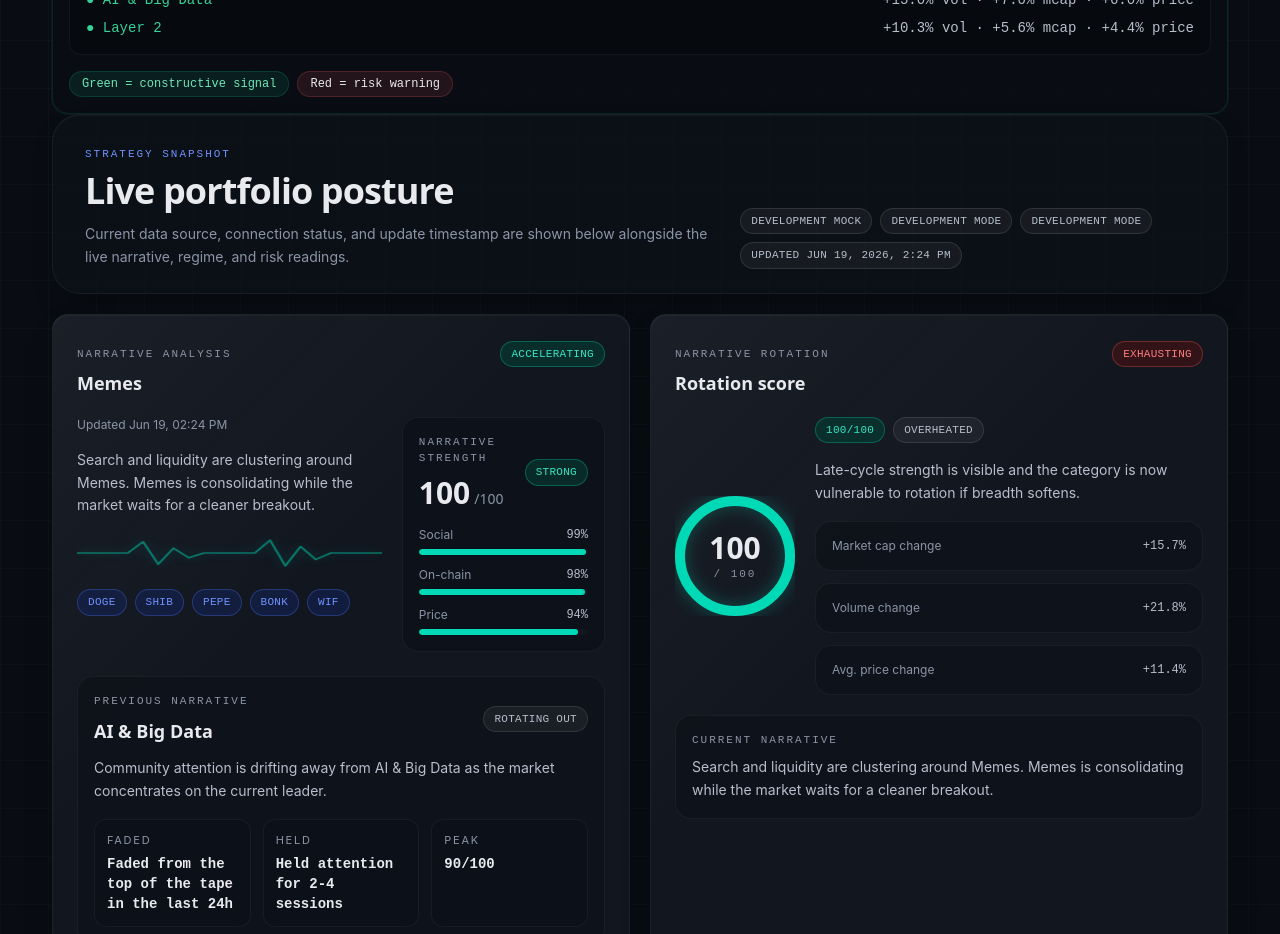
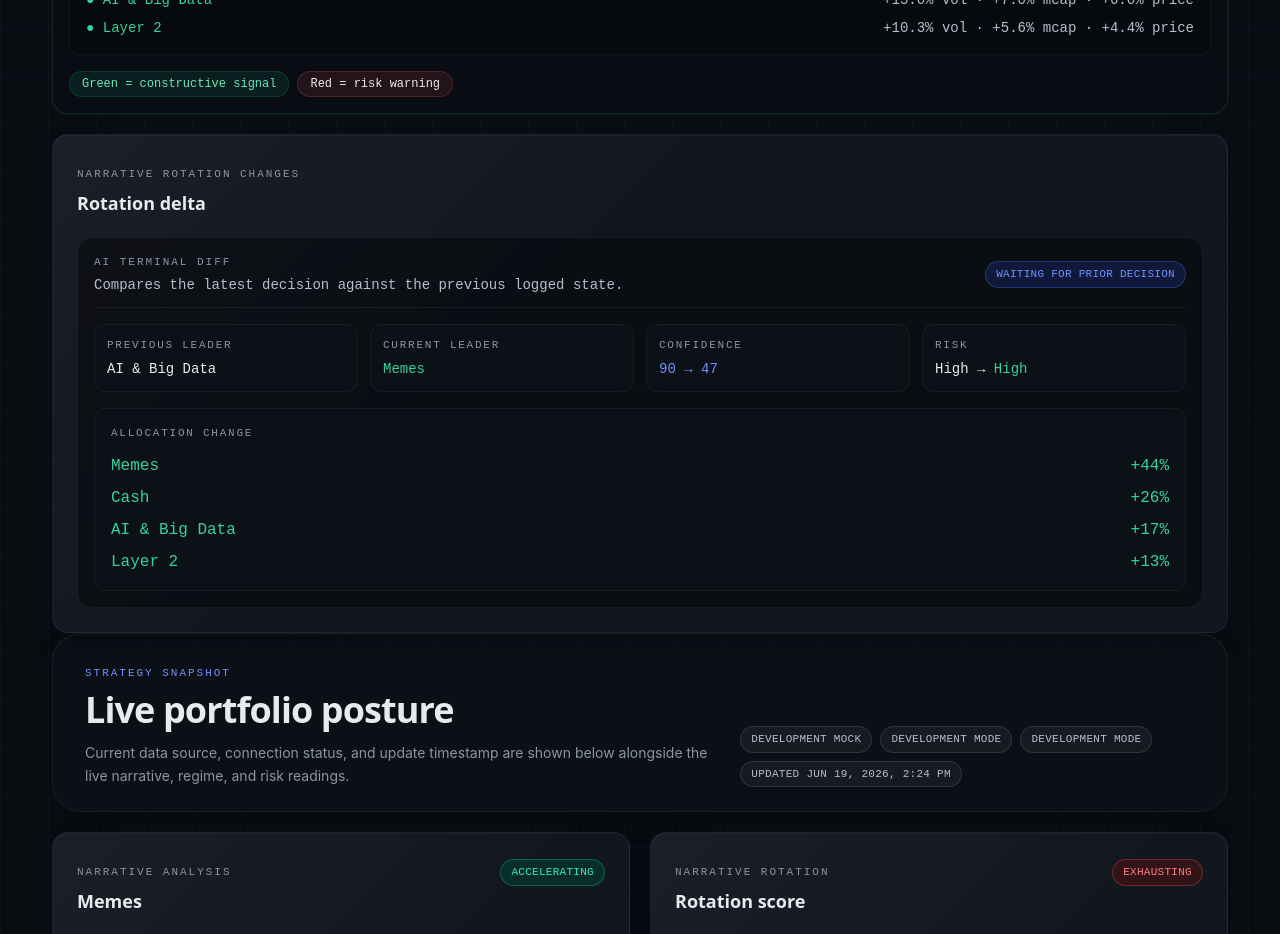
Before and after one commit to Alike001/cmc-narrativex, a Next.js app: page /dashboard in a window 1280 px wide. Shown: the part 2400-3334 px from the top of the page. Built offline with nearby package versions, Linux system fonts and the light colour scheme; no server answers.

Commit message:
add narrative rotation change tracking

```diff
--- a/components/dashboard/StrategyDashboard.js
+++ b/components/dashboard/StrategyDashboard.js
@@ -471,6 +471,101 @@ function buildDecisionSummary(agent) {
   }
 
   return `${dominantAllocation.name} ${dominantAllocation.percent}%${cashAllocation ? ` · cash ${cashAllocation.percent}%` : ""}`;
+}
+
+function buildAllocationBreakdown(agent) {
+  return Array.isArray(agent?.recommendedAllocation)
+    ? agent.recommendedAllocation.map((item) => ({
+        name: item.name,
+        percent: item.percent,
+      }))
+    : [];
+}
+
+function formatAllocationDelta(value) {
+  const signed = value > 0 ? `+${value}` : `${value}`;
+  return `${signed}%`;
+}
+
+function NarrativeRotationChangesPanel({ decisions, snapshot }) {
+  const current = decisions[0];
+  const previous = decisions[1];
+  const currentLeader = current?.dominantNarrative ?? snapshot?.narratives?.dominantNarrative?.name ?? "N/A";
+  const previousLeader = previous?.dominantNarrative ?? snapshot?.narratives?.previousNarrative?.name ?? "N/A";
+  const currentConfidence = current?.confidence ?? snapshot?.narratives?.narrativeStrength?.score ?? 0;
+  const previousConfidence = previous?.confidence ?? snapshot?.narratives?.previousNarrative?.peakConfidence ?? currentConfidence;
+  const currentRisk = current?.riskLabel ?? snapshot?.risk?.label ?? "Unknown";
+  const previousRisk = previous?.riskLabel ?? snapshot?.risk?.label ?? "Unknown";
+  const currentAllocations = current?.allocations ?? [];
+  const previousAllocations = previous?.allocations ?? [];
+
+  const allNames = new Set([...currentAllocations.map((item) => item.name), ...previousAllocations.map((item) => item.name)]);
+  const allocationChanges = Array.from(allNames)
+    .map((name) => {
+      const currentPercent = currentAllocations.find((item) => item.name === name)?.percent ?? 0;
+      const previousPercent = previousAllocations.find((item) => item.name === name)?.percent ?? 0;
+      return {
+        name,
+        delta: currentPercent - previousPercent,
+      };
+    })
+    .filter((item) => item.delta !== 0)
+    .sort((a, b) => Math.abs(b.delta) - Math.abs(a.delta));
+
+  return (
+    <WidgetCard eyebrow="Narrative rotation changes" title="Rotation delta" className="lg:col-span-4">
+      <div className="rounded-2xl border border-white/5 bg-black/40 p-4 font-mono">
+        <div className="flex items-center justify-between gap-3 border-b border-white/5 pb-3">
+          <div>
+            <p className="text-[11px] uppercase tracking-[0.18em] text-mist-500">AI terminal diff</p>
+            <p className="mt-1 text-sm text-mist-300">Compares the latest decision against the previous logged state.</p>
+          </div>
+          <Badge tone="signal">{decisions.length > 1 ? "Delta ready" : "Waiting for prior decision"}</Badge>
+        </div>
+
+        <div className="mt-4 grid gap-3 md:grid-cols-2 xl:grid-cols-4">
+          <div className="rounded-xl border border-white/5 bg-ink-850/80 p-3">
+            <p className="text-[11px] uppercase tracking-[0.16em] text-mist-500">Previous Leader</p>
+            <p className="mt-1.5 text-sm text-mist-200">{previousLeader}</p>
+          </div>
+          <div className="rounded-xl border border-white/5 bg-ink-850/80 p-3">
+            <p className="text-[11px] uppercase tracking-[0.16em] text-mist-500">Current Leader</p>
+            <p className="mt-1.5 text-sm text-emerald-400">{currentLeader}</p>
+          </div>
+          <div className="rounded-xl border border-white/5 bg-ink-850/80 p-3">
+            <p className="text-[11px] uppercase tracking-[0.16em] text-mist-500">Confidence</p>
+            <p className="mt-1.5 text-sm text-signal-400">
+              {previousConfidence} → {currentConfidence}
+            </p>
+          </div>
+          <div className="rounded-xl border border-white/5 bg-ink-850/80 p-3">
+            <p className="text-[11px] uppercase tracking-[0.16em] text-mist-500">Risk</p>
+            <p className="mt-1.5 text-sm text-mist-200">
+              {previousRisk} → <span className="text-emerald-400">{currentRisk}</span>
+            </p>
+          </div>
+        </div>
+
+        <div className="mt-4 rounded-xl border border-white/5 bg-ink-850/80 p-4">
+          <p className="text-[11px] uppercase tracking-[0.16em] text-mist-500">Allocation Change</p>
+          <div className="mt-3 space-y-2">
+            {allocationChanges.length > 0 ? (
+              allocationChanges.map((item) => (
+                <div key={item.name} className="flex items-center justify-between gap-3">
+                  <span className={item.delta > 0 ? "text-emerald-400" : "text-danger-400"}>{item.name}</span>
+                  <span className={item.delta > 0 ? "text-emerald-400" : "text-danger-400"}>
+                    {formatAllocationDelta(item.delta)}
+                  </span>
+                </div>
+              ))
+            ) : (
+              <p className="text-sm text-mist-500">No prior allocation change recorded yet.</p>
+            )}
+          </div>
+        </div>
+      </div>
+    </WidgetCard>
+  );
 }
 
 function AgentDecisionLogPanel({ decisions }) {
@@ -1193,6 +1288,8 @@ export default function StrategyDashboard() {
         dominantNarrative: agent.dominantNarrative,
         confidence: agent.confidenceScore,
         allocationSummary: buildDecisionSummary(agent),
+        riskLabel: snapshot.risk?.label ?? "Unknown",
+        allocations: buildAllocationBreakdown(agent),
       },
       ...current,
     ].slice(0, 5));
@@ -1236,6 +1333,10 @@ export default function StrategyDashboard() {
         <WhyThisAllocationPanel snapshot={snapshot} agent={agent} />
       </div>
 
+      <div className="mt-5">
+        <NarrativeRotationChangesPanel decisions={decisionLog} snapshot={snapshot} />
+      </div>
+
       <div className="rounded-[28px] border border-white/5 bg-ink-850/70 px-6 py-6 shadow-card sm:px-8">
         <div className="flex flex-col gap-6 lg:flex-row lg:items-end lg:justify-between">
           <div className="max-w-3xl">
```
